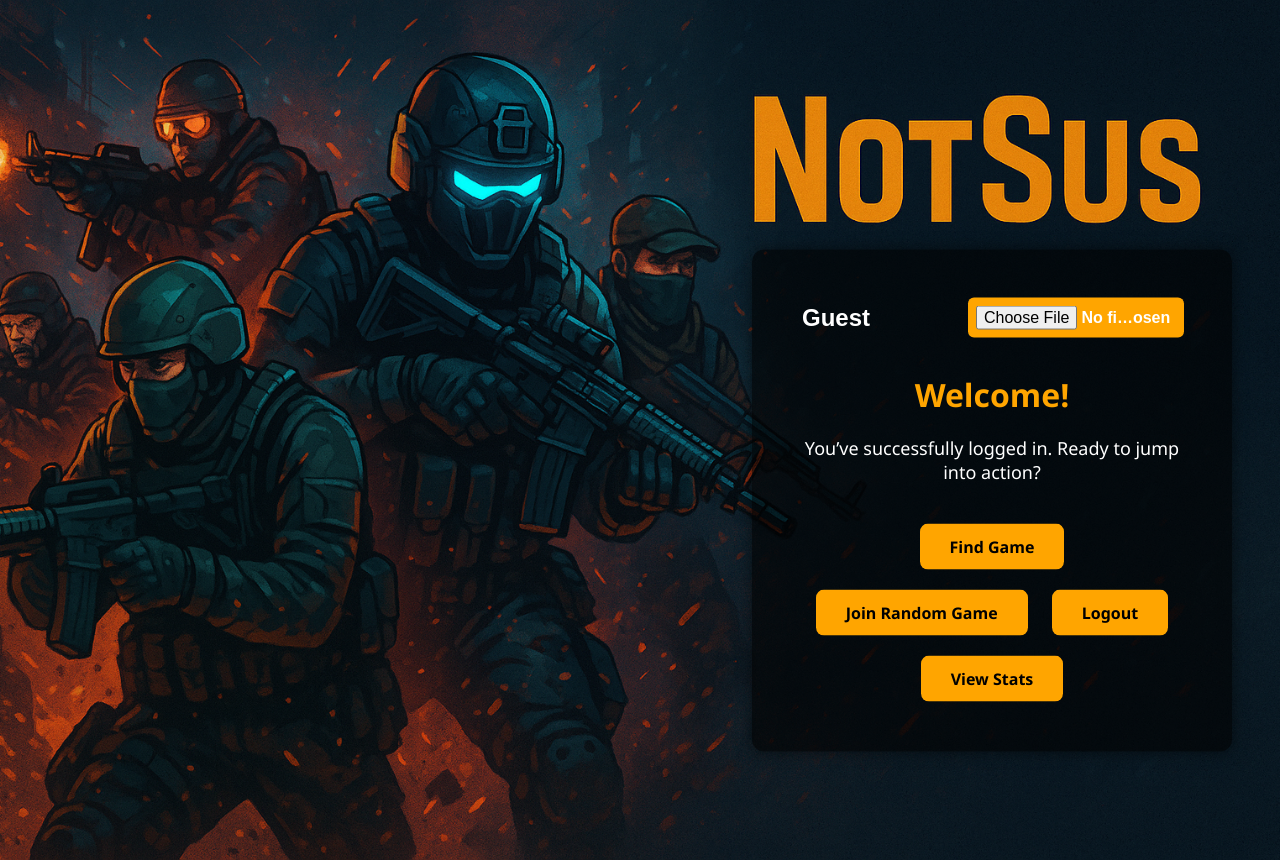
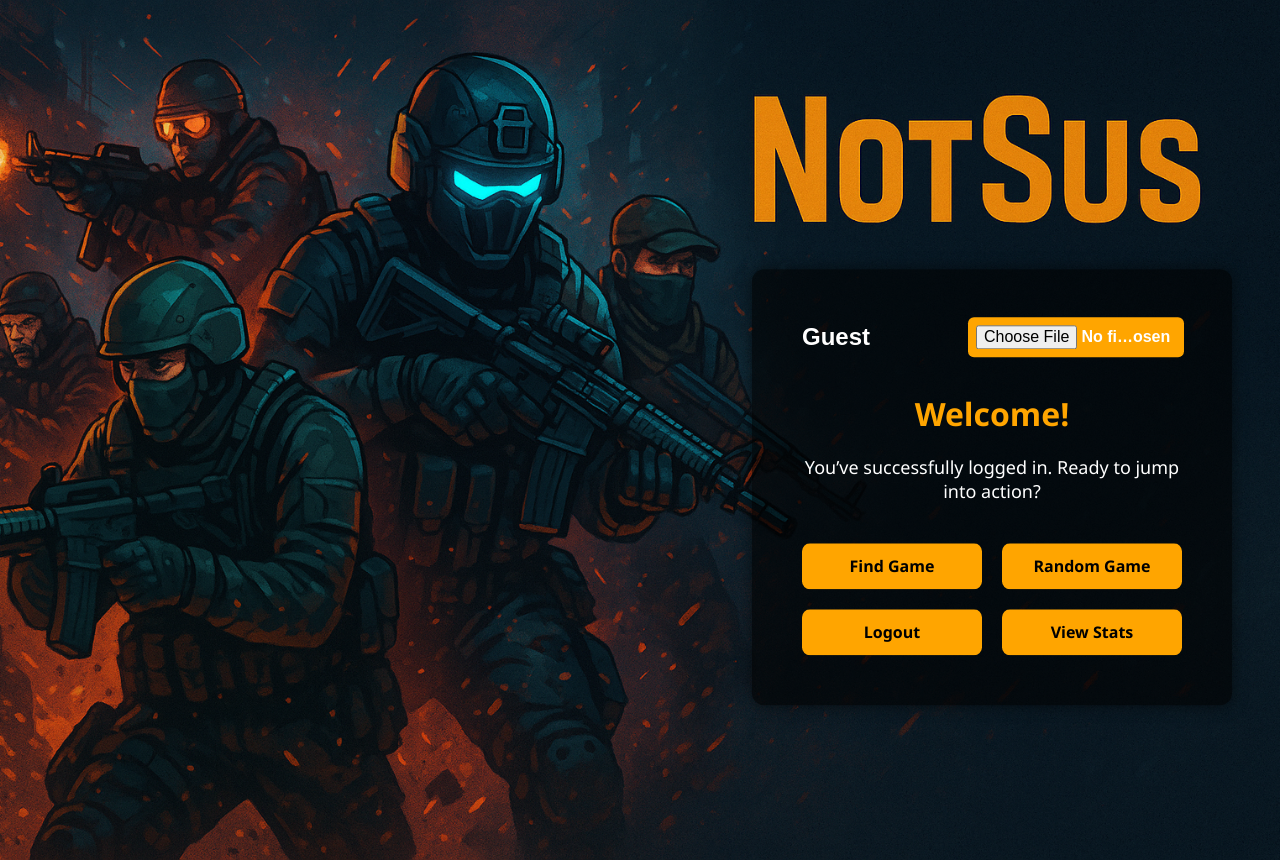
Before and after one commit to dharmikhadela/NotSus, a Python web app: template templates/landing.html in a window 1280 px wide. Run offline with Jinja, Linux system fonts and the light colour scheme; the template is opened without the code that fills it, so the values that code supplies are empty; some libraries are stand-ins or nearby versions.

Commit message:
less hideous buttons

```diff
--- a/templates/landing.html
+++ b/templates/landing.html
@@ -63,6 +63,7 @@
         border-radius: 8px;
         margin: 10px;
         transition: background-color 0.2s ease-in-out;
+        flex: 1;
     }
 
     .landing-container a.button:hover {
@@ -122,13 +123,12 @@
         </div>
         <h2>Welcome!</h2>
         <p>You’ve successfully logged in. Ready to jump into action?</p>
-        <a class="button" href="/find-lobby">Find Game</a>
-        <a class="button" href="/random">Join Random Game</a>
-        <a class="button" href="/logout">Logout</a>
-        <a class="button" href="/stats">
-        View Stats
-        </a>
-
+        <div style="display: flex;max-width: inherit;flex-wrap: wrap;">
+            <a class="button" href="/find-lobby">Find Game</a>
+            <a class="button" href="/random">Random Game</a>
+            <a class="button" href="/logout">Logout</a>
+            <a class="button" href="/stats">View Stats</a>
+        </div>
     </div>
 </div>
 
```
